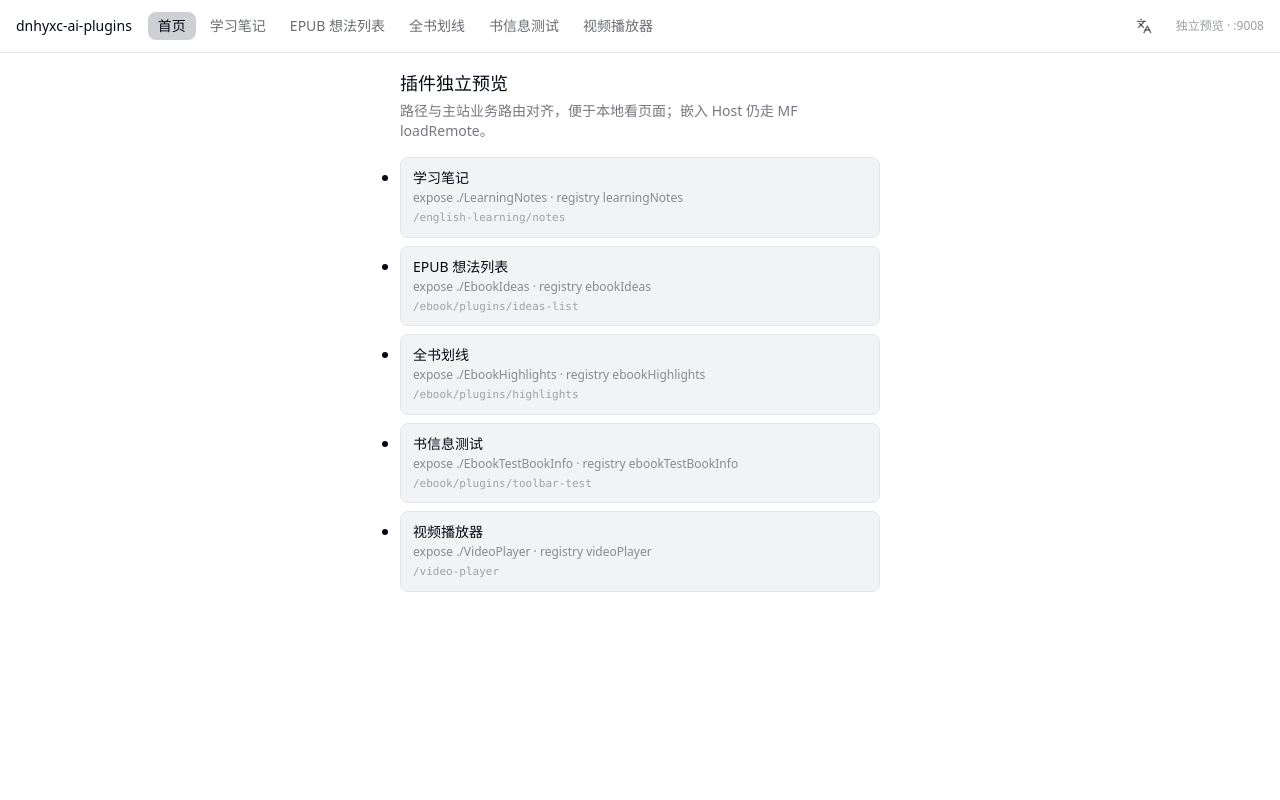
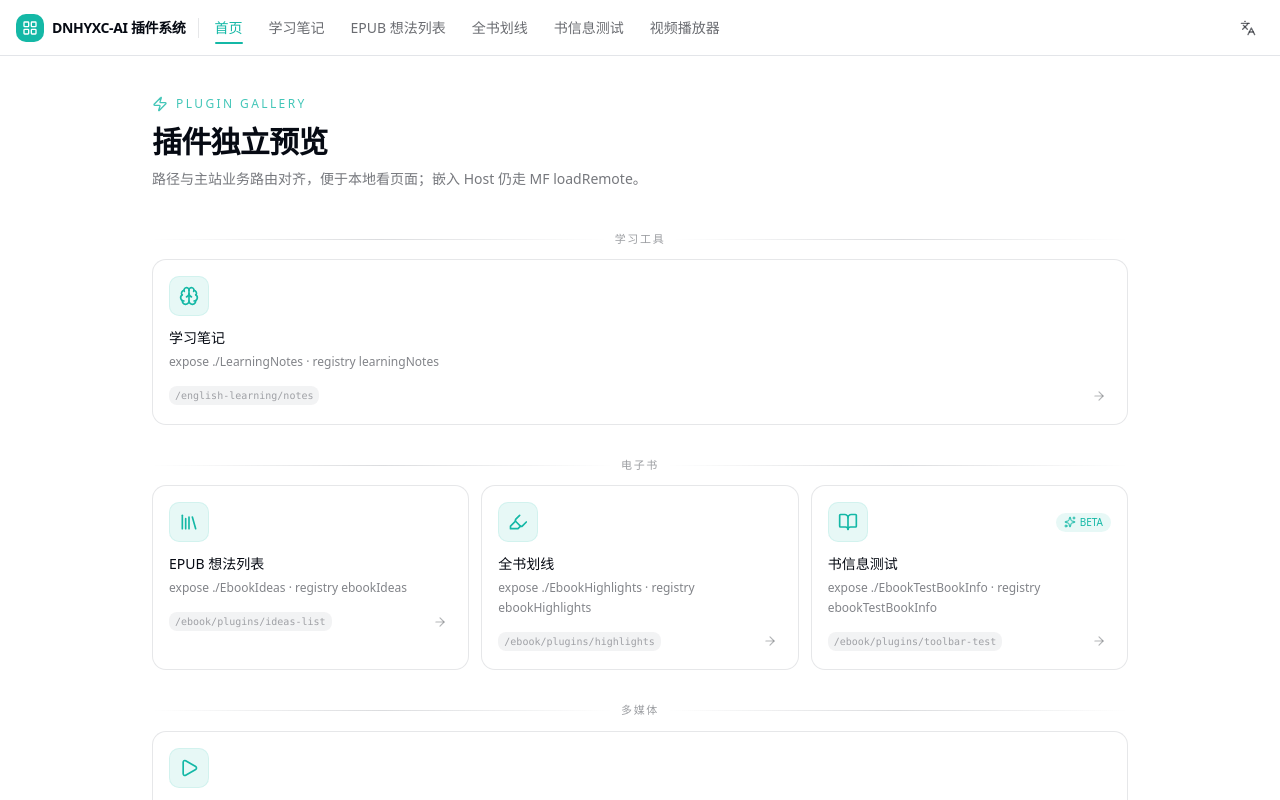
Before and after one commit to dnhyxc/dnhyxc-ai-plugins, a React (Vite) app: page / in a window 1280 px wide. Built offline with nearby package versions, Linux system fonts and the light colour scheme.

Commit message:
feat: 优化首页 UI

```diff
--- a/package.json
+++ b/package.json
@@ -28,7 +28,7 @@
 		"check:staged": "biome check --staged --no-errors-on-unmatched --error-on-warnings",
 		"check:verify": "biome check --no-errors-on-unmatched --error-on-warnings",
 		"format": "biome format --write",
-		"prepare": "husky install",
+		"prepare": "husky install && node scripts/link-biome-lsp.mjs",
 		"commit": "git-cz"
 	},
 	"dependencies": {
--- a/src/i18n/locales/en-US.ts
+++ b/src/i18n/locales/en-US.ts
@@ -23,17 +23,23 @@ const enUS: Record<string, string> = {
 	'imagePreview.next': 'Next',
 	'imagePreview.close': 'Close',
 
-	'layout.brand': 'micro',
+	'layout.brand': 'DNHYXC-AI Plugin System',
 	'layout.home': 'Home',
 	'layout.learningNotes': 'Learning notes',
 	'layout.ideasList': 'EPUB ideas',
 	'layout.ebookHighlights': 'All highlights',
 	'layout.ebookTestBookInfo': 'Book info test',
-	'layout.previewHint': 'Standalone preview · :9008',
+	'layout.more': 'More',
+	'layout.moreLabel': 'Plugins',
 
 	'home.title': 'Plugin standalone preview',
 	'home.desc':
 		'Routes mirror the host app for local preview; embedding still uses MF loadRemote.',
+	'home.hero.tag': 'Plugin Gallery',
+	'home.beta': 'BETA',
+	'home.category.learning': 'Learning',
+	'home.category.ebook': 'Ebook',
+	'home.category.media': 'Media',
 	'home.learningNotes.title': 'Learning notes',
 	'home.learningNotes.desc': 'expose ./LearningNotes · registry learningNotes',
 	'home.ideasList.title': 'EPUB ideas list',
--- a/src/i18n/locales/zh-CN.ts
+++ b/src/i18n/locales/zh-CN.ts
@@ -23,17 +23,23 @@ const zhCN: Record<string, string> = {
 	'imagePreview.next': '下一张',
 	'imagePreview.close': '关闭',
 
-	'layout.brand': 'dnhyxc-ai-plugins',
+	'layout.brand': 'DNHYXC-AI 插件系统',
 	'layout.home': '首页',
 	'layout.learningNotes': '学习笔记',
 	'layout.ideasList': 'EPUB 想法列表',
 	'layout.ebookHighlights': '全书划线',
 	'layout.ebookTestBookInfo': '书信息测试',
-	'layout.previewHint': '独立预览 · :9008',
+	'layout.more': '更多',
+	'layout.moreLabel': '插件导航',
 
 	'home.title': '插件独立预览',
 	'home.desc':
 		'路径与主站业务路由对齐，便于本地看页面；嵌入 Host 仍走 MF loadRemote。',
+	'home.hero.tag': 'Plugin Gallery',
+	'home.beta': 'BETA',
+	'home.category.learning': '学习工具',
+	'home.category.ebook': '电子书',
+	'home.category.media': '多媒体',
 	'home.learningNotes.title': '学习笔记',
 	'home.learningNotes.desc': 'expose ./LearningNotes · registry learningNotes',
 	'home.ideasList.title': 'EPUB 想法列表',
--- a/src/layout/index.tsx
+++ b/src/layout/index.tsx
@@ -1,13 +1,40 @@
+import {
+	DropdownMenu,
+	DropdownMenuContent,
+	DropdownMenuItem,
+	DropdownMenuLabel,
+	DropdownMenuSeparator,
+	DropdownMenuTrigger,
+} from '@ui/dropdown-menu';
 import { TooltipProvider } from '@ui/index';
-import { Languages } from 'lucide-react';
-import { NavLink, Outlet } from 'react-router';
+import {
+	ChevronRight,
+	Languages,
+	LayoutGrid,
+	MoreHorizontal,
+} from 'lucide-react';
+import { useEffect, useState } from 'react';
+import { NavLink, Outlet, useLocation, useNavigate } from 'react-router';
 import { useI18n } from '@/hooks';
 import { cn } from '@/lib/utils';
 
+interface NavItem {
+	to: string;
+	label: string;
+	end?: boolean;
+}
+
 export default function Layout() {
 	const { t, toggleLocale } = useI18n();
+	const location = useLocation();
+	const navigate = useNavigate();
+	const [moreOpen, setMoreOpen] = useState(false);
 
-	const links: { to: string; label: string; end?: boolean }[] = [
+	useEffect(() => {
+		setMoreOpen(false);
+	}, []);
+
+	const allLinks: NavItem[] = [
 		{ to: '/', label: t('layout.home'), end: true },
 		{ to: '/english-learning/notes', label: t('layout.learningNotes') },
 		{ to: '/ebook/plugins/ideas-list', label: t('layout.ideasList') },
@@ -19,41 +46,146 @@ export default function Layout() {
 		{ to: '/video-player', label: t('layout.videoPlayer') },
 	];
 
+	const visibleOnNav = allLinks.slice(0, 2);
+	const overflowLinks = allLinks.slice(2);
+
+	const isActive = (to: string, end?: boolean) => {
+		if (end) return location.pathname === to;
+		return location.pathname === to || location.pathname.startsWith(`${to}/`);
+	};
+
 	return (
 		<div className="bg-theme-background text-textcolor flex h-screen flex-col">
 			<TooltipProvider>
-				<header className="border-theme-border flex shrink-0 items-center gap-4 border-b px-4 py-2.5">
-					<span className="text-sm font-medium">{t('layout.brand')}</span>
-					<nav className="flex flex-wrap gap-1">
-						{links.map(({ to, label, end }) => (
+				<header className="border-theme-border bg-theme-background/80 backdrop-blur-sm sticky top-0 z-40 flex shrink-0 items-center px-4 h-14 border-b">
+					{/* Brand */}
+					<NavLink
+						to="/"
+						end
+						className="flex items-center gap-2 mr-2 transition-opacity hover:opacity-80"
+					>
+						<div className="flex h-7 w-7 items-center justify-center rounded-lg bg-teal-500 text-white">
+							<LayoutGrid className="h-4 w-4" />
+						</div>
+						<span className="text-sm font-semibold tracking-tight">
+							{t('layout.brand')}
+						</span>
+					</NavLink>
+
+					{/* Divider */}
+					<div className="mx-1 hidden h-5 w-px bg-theme/10 sm:block" />
+
+					{/* Main Nav */}
+					<nav className="hidden sm:flex items-center gap-0.5">
+						{visibleOnNav.map(({ to, label, end }) => (
 							<NavLink
 								key={to}
 								to={to}
 								end={end}
-								className={({ isActive }) =>
+								className={({ isActive: active }) =>
 									cn(
-										'rounded-md px-2.5 py-1 text-sm transition-colors',
-										isActive
-											? 'bg-theme/20 text-textcolor'
-											: 'text-textcolor/60 hover:bg-theme/10 hover:text-textcolor',
+										'group relative rounded-lg px-3 py-1.5 text-sm font-medium transition-colors',
+										active
+											? 'text-teal-500'
+											: 'text-textcolor/60 hover:text-textcolor',
 									)
 								}
 							>
+								{({ isActive: active }) => (
+									<>
 										{label}
+										<span
+											className={cn(
+												'absolute bottom-0 left-3 right-3 h-[2px] rounded-full bg-teal-500 transition-all duration-200',
+												active
+													? 'opacity-100 scale-x-100'
+													: 'opacity-0 scale-x-0',
+												'group-hover:opacity-100 group-hover:scale-x-100',
+											)}
+										/>
+									</>
+								)}
 							</NavLink>
 						))}
+
+						{/* Overflow items: visible on md+ */}
+						<div className="hidden md:flex items-center gap-0.5">
+							{overflowLinks.map(({ to, label }) => (
+								<NavLink
+									key={to}
+									to={to}
+									className={({ isActive: active }) =>
+										cn(
+											'group relative rounded-lg px-3 py-1.5 text-sm font-medium transition-colors',
+											active
+												? 'text-teal-500'
+												: 'text-textcolor/60 hover:text-textcolor',
+										)
+									}
+								>
+									{({ isActive: active }) => (
+										<>
+											{label}
+											<span
+												className={cn(
+													'absolute bottom-0 left-3 right-3 h-[2px] rounded-full bg-teal-500 transition-all duration-200',
+													active
+														? 'opacity-100 scale-x-100'
+														: 'opacity-0 scale-x-0',
+													'group-hover:opacity-100 group-hover:scale-x-100',
+												)}
+											/>
+										</>
+									)}
+								</NavLink>
+							))}
+						</div>
+
+						{/* More dropdown: visible when overflow items hidden */}
+						<DropdownMenu open={moreOpen} onOpenChange={setMoreOpen}>
+							<DropdownMenuTrigger asChild>
+								<button
+									type="button"
+									className="group flex items-center gap-0.5 relative rounded-lg px-2.5 py-1.5 text-sm font-medium transition-colors text-textcolor/60 hover:text-textcolor md:hidden"
+								>
+									<MoreHorizontal className="h-4 w-4" />
+									{t('layout.more')}
+									<span className="absolute bottom-0 left-2 right-2 h-[2px] rounded-full bg-teal-500 opacity-0 scale-x-0 transition-all duration-200 group-hover:opacity-100 group-hover:scale-x-100" />
+								</button>
+							</DropdownMenuTrigger>
+							<DropdownMenuContent align="start" className="w-44 mt-1">
+								<DropdownMenuLabel>{t('layout.moreLabel')}</DropdownMenuLabel>
+								<DropdownMenuSeparator />
+								{overflowLinks.map(({ to, label }) => (
+									<DropdownMenuItem
+										key={to}
+										className={cn(
+											isActive(to) && 'bg-teal-500/10 text-teal-500',
+										)}
+										onSelect={() => navigate(to)}
+									>
+										{label}
+										{isActive(to) && (
+											<ChevronRight className="ml-auto h-3.5 w-3.5" />
+										)}
+									</DropdownMenuItem>
+								))}
+							</DropdownMenuContent>
+						</DropdownMenu>
 					</nav>
+
+					{/* Right area */}
+					<div className="ml-auto flex items-center gap-1">
 						<button
 							type="button"
 							title={t('common.toggleLanguage')}
-						className="text-textcolor/60 hover:text-textcolor ml-auto flex h-8 w-8 cursor-pointer items-center justify-center rounded-md hover:bg-theme/10"
+							className="group text-textcolor/60 hover:text-textcolor relative flex h-8 w-8 items-center justify-center rounded-lg transition-colors"
 							onClick={() => toggleLocale()}
 						>
 							<Languages className="h-4 w-4" />
+							<span className="absolute bottom-0 left-1.5 right-1.5 h-[2px] rounded-full bg-teal-500 opacity-0 scale-x-0 transition-all duration-200 group-hover:opacity-100 group-hover:scale-x-100" />
 						</button>
-					<span className="text-textcolor/40 text-xs">
-						{t('layout.previewHint')}
-					</span>
+					</div>
 				</header>
 				<main className="min-h-0 flex-1 overflow-auto">
 					<Outlet />
--- a/src/views/ebook/highlights/index.tsx
+++ b/src/views/ebook/highlights/index.tsx
@@ -177,7 +177,7 @@ function EbookHighlightsApp({ api }: HostBridgeProps) {
 		);
 		io.observe(target);
 		return () => io.disconnect();
-	}, [fetchPage, hasMore, loading, loadingMore, pageNo, items.length]);
+	}, [fetchPage, hasMore, loading, loadingMore, pageNo]);
 
 	const onOpen = (row: Highlight) => {
 		const cfi = row.cfiRange?.trim();
--- a/src/views/ebook/ideas/index.tsx
+++ b/src/views/ebook/ideas/index.tsx
@@ -178,7 +178,7 @@ function IdeasListApp({ api }: HostBridgeProps) {
 		);
 		io.observe(target);
 		return () => io.disconnect();
-	}, [fetchPage, hasMore, loading, loadingMore, pageNo, items.length]);
+	}, [fetchPage, hasMore, loading, loadingMore, pageNo]);
 
 	const onOpen = (thought: Thought) => {
 		const cfi = thought.cfiRange?.trim();
--- a/src/views/home/index.tsx
+++ b/src/views/home/index.tsx
@@ -1,59 +1,191 @@
+import {
+	ArrowRight,
+	BookOpen,
+	Brain,
+	Highlighter,
+	Library,
+	type LucideIcon,
+	Play,
+	Sparkles,
+	Zap,
+} from 'lucide-react';
 import { Link } from 'react-router';
 import { useI18n } from '@/hooks';
+import { cn } from '@/lib/utils';
+
+interface PageDef {
+	to: string;
+	title: string;
+	desc: string;
+	category: string;
+	icon: LucideIcon;
+	featured?: boolean;
+}
 
 export default function Home() {
 	const { t } = useI18n();
 
-	const pages = [
+	const pages: PageDef[] = [
 		{
 			to: '/english-learning/notes',
 			title: t('home.learningNotes.title'),
 			desc: t('home.learningNotes.desc'),
+			category: t('home.category.learning'),
+			icon: Brain,
 		},
 		{
 			to: '/ebook/plugins/ideas-list',
 			title: t('home.ideasList.title'),
 			desc: t('home.ideasList.desc'),
+			category: t('home.category.ebook'),
+			icon: Library,
 		},
 		{
 			to: '/ebook/plugins/highlights',
 			title: t('home.ebookHighlights.title'),
 			desc: t('home.ebookHighlights.desc'),
+			category: t('home.category.ebook'),
+			icon: Highlighter,
 		},
 		{
 			to: '/ebook/plugins/toolbar-test',
 			title: t('home.ebookTestBookInfo.title'),
 			desc: t('home.ebookTestBookInfo.desc'),
+			category: t('home.category.ebook'),
+			icon: BookOpen,
+			featured: true,
 		},
 		{
 			to: '/video-player',
 			title: t('home.videoPlayer.title'),
 			desc: t('home.videoPlayer.desc'),
+			category: t('home.category.media'),
+			icon: Play,
 		},
-	] as const;
+	];
+
+	const grouped = pages.reduce<Record<string, PageDef[]>>((acc, p) => {
+		acc[p.category] ??= [];
+		acc[p.category].push(p);
+		return acc;
+	}, {});
 
 	return (
-		<div className="w-full h-full p-4 mx-auto flex max-w-lg flex-col gap-4">
-			<div>
-				<h1 className="text-lg font-medium">{t('home.title')}</h1>
-				<p className="text-textcolor/55 mt-1 text-sm">{t('home.desc')}</p>
+		<div className="mx-auto w-full max-w-5xl px-6 py-10">
+			{/* Hero */}
+			<section className="mb-10">
+				<div className="flex items-center gap-2 text-teal-500/80">
+					<Zap className="h-4 w-4" />
+					<span className="text-xs font-medium uppercase tracking-[0.2em]">
+						{t('home.hero.tag')}
+					</span>
 				</div>
-			<ul className="m-0 flex list-none flex-col gap-2 p-0">
-				{pages.map((p) => (
-					<li key={p.to}>
+				<h1 className="mt-3 text-2xl font-semibold tracking-tight text-textcolor sm:text-3xl">
+					{t('home.title')}
+				</h1>
+				<p className="mt-2 max-w-xl text-sm leading-relaxed text-textcolor/55">
+					{t('home.desc')}
+				</p>
+			</section>
+
+			{/* Card Grid */}
+			<div className="space-y-8">
+				{Object.entries(grouped).map(([category, items]) => (
+					<section key={category}>
+						<div className="mb-3 flex items-center gap-2">
+							<div className="h-px flex-1 bg-linear-to-r from-transparent via-theme/15 to-transparent" />
+							<span className="text-[11px] font-medium uppercase tracking-[0.15em] text-textcolor/40">
+								{category}
+							</span>
+							<div className="h-px flex-1 bg-linear-to-r from-transparent via-theme/15 to-transparent" />
+						</div>
+						<div
+							className={cn(
+								'grid gap-3',
+								items.length === 1
+									? 'grid-cols-1'
+									: 'grid-cols-1 sm:grid-cols-2 lg:grid-cols-3',
+							)}
+						>
+							{items.map((p) => (
 								<Link
+									key={p.to}
 									to={p.to}
-							className="border-theme-border bg-theme/5 hover:bg-theme/10 block rounded-md border px-3 py-2.5 transition-colors"
+									className={cn(
+										'group relative overflow-hidden rounded-xl border border-theme/10 bg-card p-4',
+										'transition-all duration-200',
+										'hover:border-teal-500/30 hover:shadow-lg hover:shadow-teal-500/5',
+										'hover:-translate-y-0.5',
+										'focus-visible:ring-2 focus-visible:ring-teal-500/50 focus-visible:outline-none',
+									)}
 								>
-							<div className="text-sm font-medium">{p.title}</div>
-							<div className="text-textcolor/45 mt-0.5 text-xs">{p.desc}</div>
-							<div className="text-textcolor/35 mt-1 font-mono text-[11px]">
+									{/* Decorative gradient */}
+									<div
+										className={cn(
+											'pointer-events-none absolute inset-0 opacity-0 transition-opacity duration-300',
+											'group-hover:opacity-100',
+										)}
+									>
+										<div className="absolute -top-12 -right-12 h-32 w-32 rounded-full bg-teal-500/10 blur-2xl" />
+									</div>
+
+									<div className="relative">
+										{/* Icon + featured badge */}
+										<div className="mb-3 flex items-center justify-between">
+											<div
+												className={cn(
+													'flex h-10 w-10 items-center justify-center rounded-lg',
+													'bg-teal-500/10 text-teal-500',
+													'ring-1 ring-inset ring-teal-500/10',
+													'transition-transform duration-200 group-hover:scale-105',
+												)}
+											>
+												<p.icon className="h-5 w-5" />
+											</div>
+											{p.featured && (
+												<span className="inline-flex items-center gap-1 rounded-full bg-teal-500/10 px-2 py-0.5 text-[10px] font-medium text-teal-500">
+													<Sparkles className="h-3 w-3" />
+													{t('home.beta')}
+												</span>
+											)}
+										</div>
+
+										{/* Content */}
+										<h3 className="text-sm font-medium text-textcolor">
+											{p.title}
+										</h3>
+										<p className="mt-1 text-xs leading-relaxed text-textcolor/50">
+											{p.desc}
+										</p>
+
+										{/* Route tag */}
+										<div className="mt-3 flex items-center justify-between">
+											<code
+												className={cn(
+													'rounded-md bg-theme/5 px-1.5 py-0.5 font-mono text-[10px] text-textcolor/35',
+													'transition-colors group-hover:bg-teal-500/10 group-hover:text-teal-500/60',
+												)}
+											>
 												{p.to}
+											</code>
+											<div
+												className={cn(
+													'flex h-6 w-6 items-center justify-center rounded-md',
+													'bg-theme/0 text-textcolor/30',
+													'transition-all duration-200',
+													'group-hover:bg-teal-500/10 group-hover:text-teal-500',
+												)}
+											>
+												<ArrowRight className="h-3.5 w-3.5" />
+											</div>
+										</div>
 									</div>
 								</Link>
-					</li>
 							))}
-			</ul>
+						</div>
+					</section>
+				))}
+			</div>
 		</div>
 	);
 }
```
Also changed, not shown: biome.json (+11 -16 lines), 1 other file (tests, documents, lock files or other folders). Lines whose indentation alone changed are shown as unchanged.
